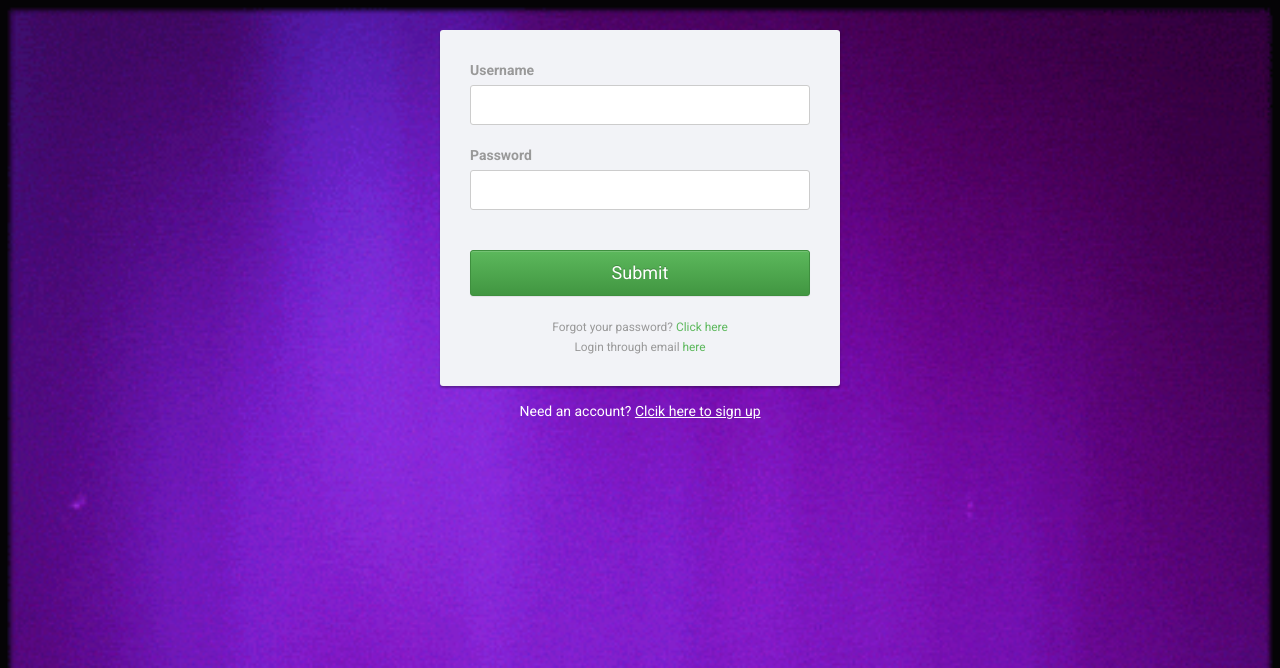
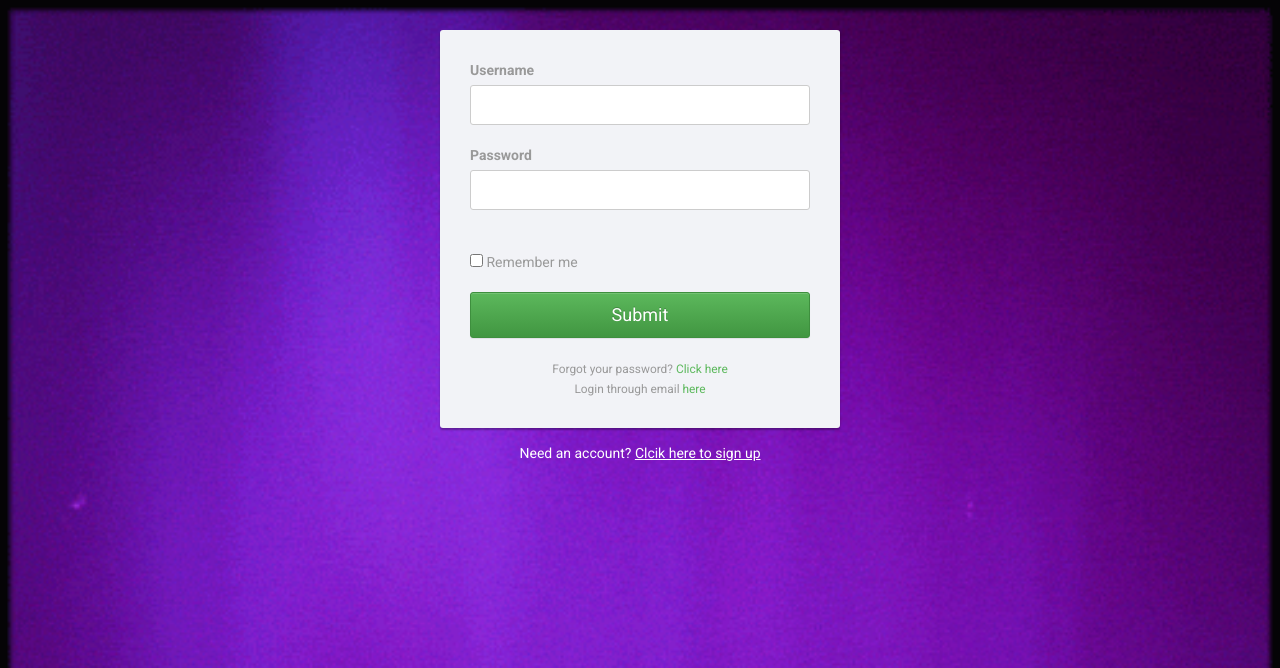
Before and after one commit to vedant-jad99/Midas-Task2, a Python web app: template app/templates/username-login.html in a window 1280 px wide. Shown: the top 668 px of the page. Run offline with Jinja, Linux system fonts and the light colour scheme; the template is opened without the code that fills it: most values are stand-ins (such as "Sample title", 1, 10 or a date in 2020); form fields are guessed from the names that the template uses; some libraries are stand-ins or nearby versions.

Commit message:
Added a remember me option

```diff
--- a/app/templates/username-login.html
+++ b/app/templates/username-login.html
@@ -50,6 +50,8 @@
                     {% endif %}
                 </div>
             </fieldset>
+            {{ form.remember }} Remember me
+            <br><br>
             <div class="form-group">
                 {{ form.submit(class="btn btn-success btn-lg btn-block") }}
             </div>
```
